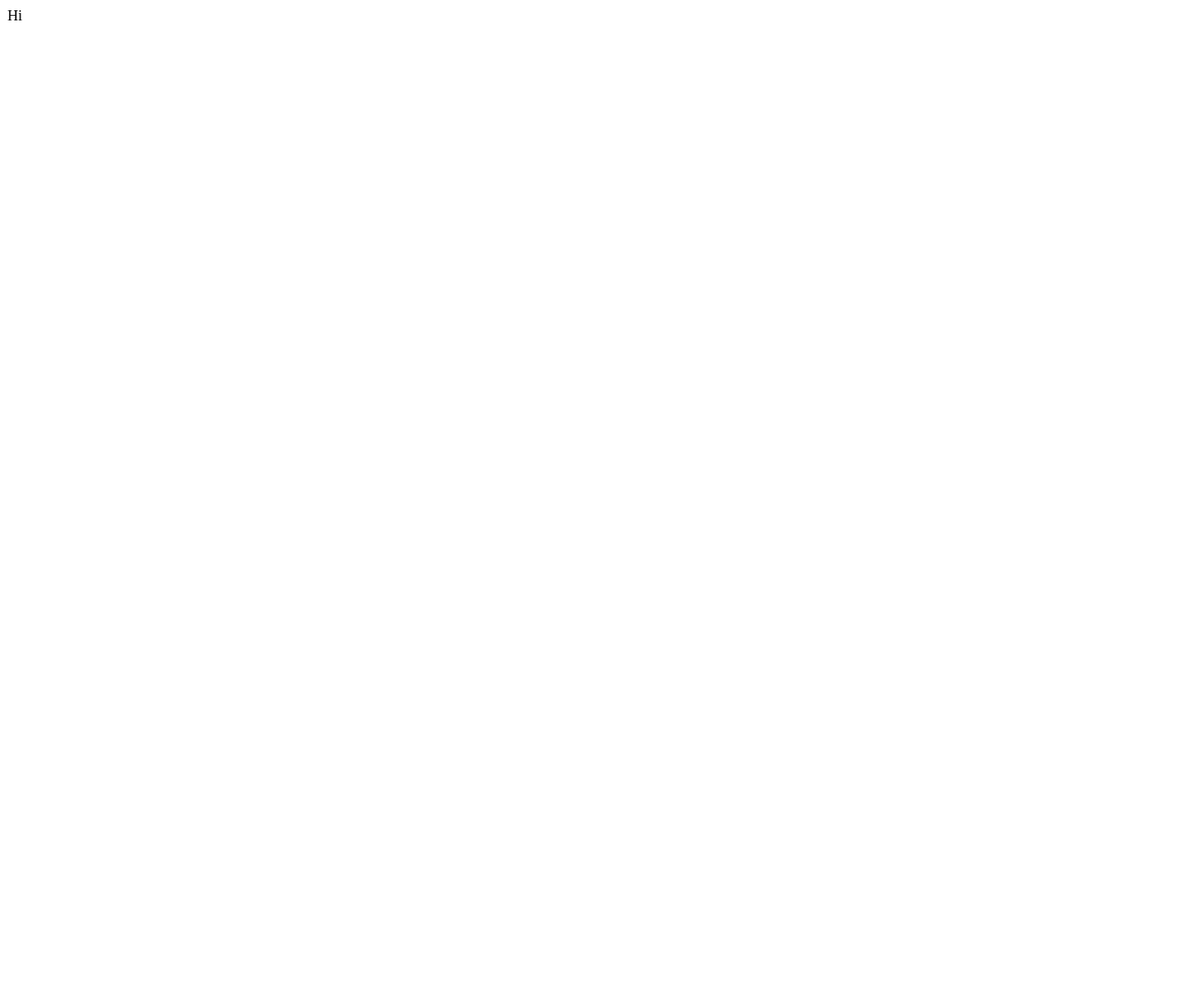
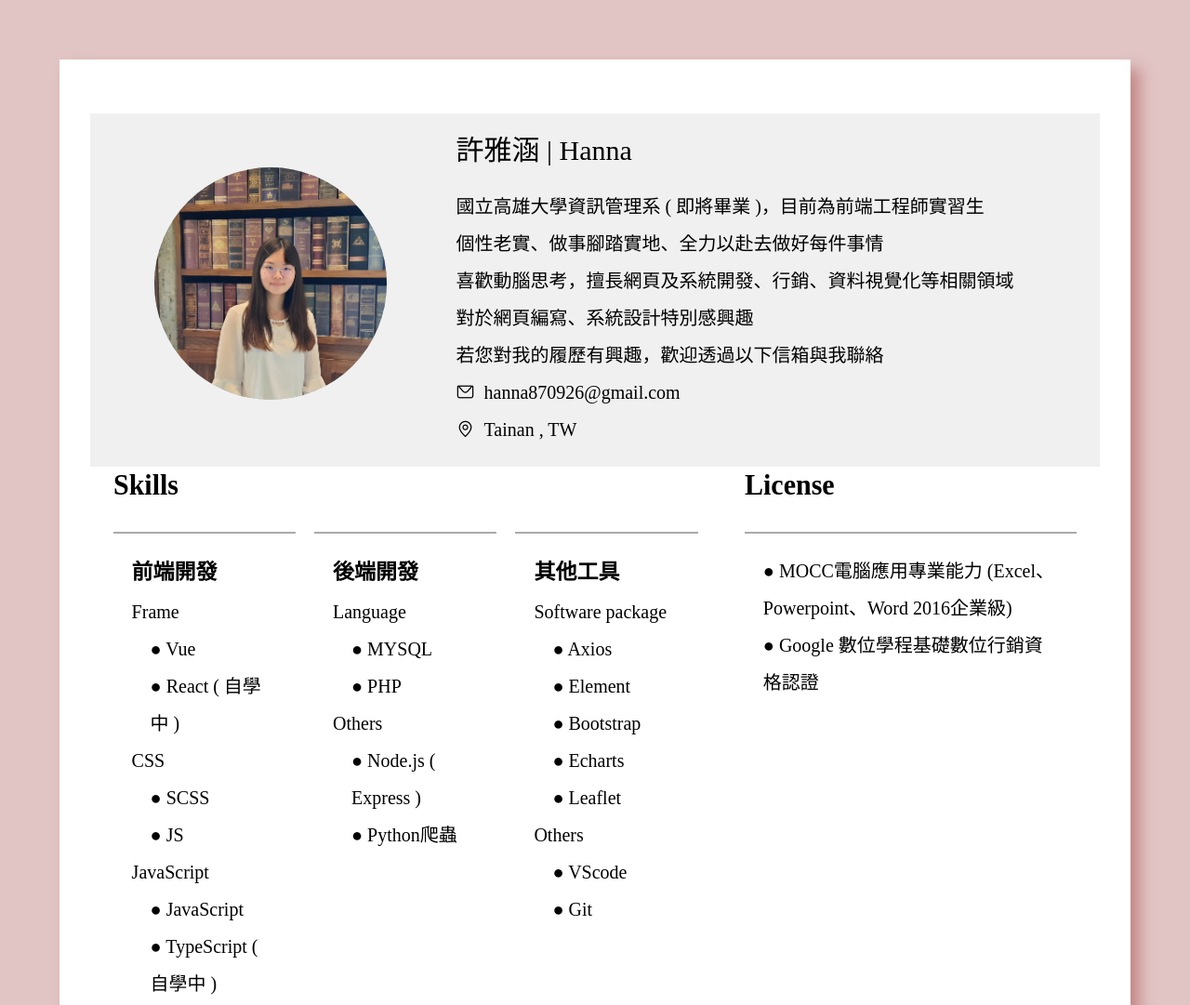
Before and after one commit to Hanna926/Hanna926.github.io, a plain HTML site: page index.html in a window 1280 px wide. Shown: the top 1081 px of the page at 93% size. Before the commit the page ends 800 px from the top, so only its background shows below. Drawn offline with Linux system fonts and the light colour scheme.

Commit message:
finalCommit

```diff
--- a/index.html
+++ b/index.html
@@ -1 +1 @@
-<div>Hi</div>
+<!DOCTYPE html><html lang="en"><head><meta charset="utf-8"><meta http-equiv="X-UA-Compatible" content="IE=edge"><meta name="viewport" content="width=device-width,initial-scale=1"><link rel="icon" href="logo.png"><title>履歷</title><style>body{margin: 0 !important}</style><link href="css/app.e59afc3e.css" rel="preload" as="style"><link href="css/chunk-vendors.3eceefbc.css" rel="preload" as="style"><link href="js/app.8cf98f78.js" rel="preload" as="script"><link href="js/chunk-vendors.c8866e56.js" rel="preload" as="script"><link href="css/chunk-vendors.3eceefbc.css" rel="stylesheet"><link href="css/app.e59afc3e.css" rel="stylesheet"></head><body><noscript><strong>歡迎透過此履歷了解更多有關我的資訊</strong></noscript><div id="app"></div><script src="js/chunk-vendors.c8866e56.js"></script><script src="js/app.8cf98f78.js"></script></body></html>
--- a/index2.html
+++ /dev/null
@@ -1 +0,0 @@
-<!DOCTYPE html><html lang="en"><head><meta charset="utf-8"><meta http-equiv="X-UA-Compatible" content="IE=edge"><meta name="viewport" content="width=device-width,initial-scale=1"><link rel="icon" href="logo.png"><title>履歷</title><style>body{margin: 0 !important}</style><link href="css/app.e59afc3e.css" rel="preload" as="style"><link href="css/chunk-vendors.3eceefbc.css" rel="preload" as="style"><link href="js/app.8cf98f78.js" rel="preload" as="script"><link href="js/chunk-vendors.c8866e56.js" rel="preload" as="script"><link href="css/chunk-vendors.3eceefbc.css" rel="stylesheet"><link href="css/app.e59afc3e.css" rel="stylesheet"></head><body><noscript><strong>歡迎透過此履歷了解更多有關我的資訊</strong></noscript><div id="app"></div><script src="js/chunk-vendors.c8866e56.js"></script><script src="js/app.8cf98f78.js"></script></body></html>
```
Also changed, not shown: logo.png.
